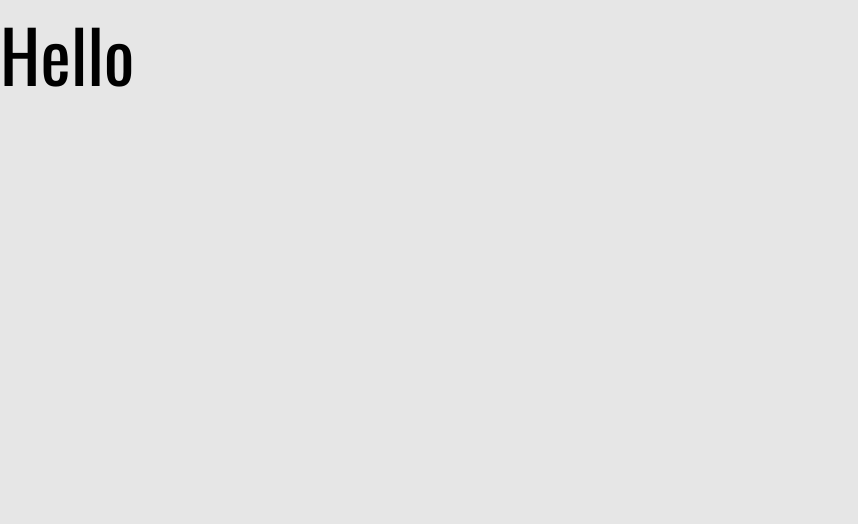
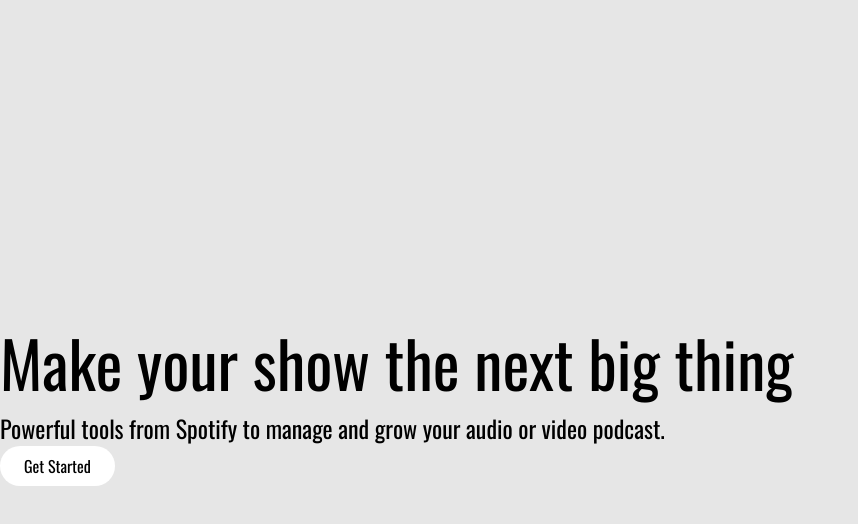
Before and after one commit to Lindo-Mthombeni/Eita-Daa, a React (Vite) app: page / in a window 1280 px wide. Shown: the top 524 px of the page, without its empty margins (0-858 px from the left). Built offline with nearby package versions, Linux system fonts and the light colour scheme; a web font is replaced by a local one.

Commit message:
Update Code

```diff
--- a/src/App.tsx
+++ b/src/App.tsx
@@ -13,7 +13,14 @@ function App() {
 
   return (
     <>
-    <h1>Hello</h1>
+      <div className="flex flex-col justify-center h-screen">
+        <h1>Make your show the next big thing</h1>
+        <h5>
+          Powerful tools from Spotify to manage and grow your audio or video
+          podcast.
+        </h5>
+        <button className="bg-white text-black rounded-full hover:text-accent w-66.25 md:w-fit py-2 px-6">Get Started</button>
+      </div>
       {/* <NavSection />
       {menuOpen && <SideBar />}
       <main className="min-h-[calc(100vh-var(--spacing-nav))] pt-nav">
--- a/src/index.css
+++ b/src/index.css
@@ -1,10 +1,6 @@
 @import "tailwindcss";
 
 @custom-variant dark (&:where(.dark, .dark *));
-
-:root {
-  font-size: 18px;
-}
 
 @theme {
   --color-foreground: hsl(0, 0%, 95%);
@@ -19,15 +15,18 @@
   --color-outline: hsl(0, 0%, 10%);
   --color-fixed: hsl(0, 0%, 95%);
 
-  --text-xs: 0.75rem; /* captions, labels */
-  --text-base: 1rem; /* body text */
-  --text-larger: 1.5rem; /* Base subheadings */
-  --text-md: 2rem; /* text-highlight  */
-  --text-semi: 2.5rem; /* Base heading size */
-  --text-lg: 3rem; /* section subheadings  */
-  --text-xl: 4rem; /* section/page headings */
-  --text-xxl: clamp(4rem, 10vw, 7rem); /* hero display */
-  --text-brand: clamp(6rem, 14vw, 9rem); /* T & H brand letters */
+  /* --text-xs: 0.75rem;
+  --text-larger: 1.5rem;
+  --text-md: 2rem;
+  --text-semi: 2.5rem;
+  --text-lg: 3rem;
+  --text-xl: 4rem;
+  --text-xxl: clamp(4rem, 10vw, 7rem);
+  --text-brand: clamp(6rem, 14vw, 9rem); */
+
+  --text-base: 1rem;
+  --text-heading: clamp(3rem, 2.358974358974359rem + 2.735042735042735vw, 4rem);
+  --text-headline: clamp(1.25rem, 1.0897435897435896rem + 0.6837606837606838vw, 1.5rem);
 
   --font-brand: "Cloister Black";
   --font-head: "Cooper Black";
@@ -56,13 +55,13 @@
   --color-card: hsl(0, 0%, 10%);
 }
 
-@utility text-heading {
+/* @utility text-heading {
   @apply text-semi lg:text-xl font-head;
-}
+} */
 
-@utility text-subheading {
+/* @utility text-subheading {
   @apply text-larger lg:text-md font-bold;
-}
+} */
 
 @layer base {
   body {
@@ -71,8 +70,12 @@
   }
 
   h1 {
-    font-size: 2rem;
-    font-size: clamp(2rem, 0.7179487179487178rem + 5.47008547008547vw, 4rem);
+    font-size: 3rem;
+    @apply text-heading;
+  }
+  h5 {
+    font-size: 1.25rem;
+    @apply text-headline;
   }
   /* html {
     overflow-y: scroll; /* always show scrollbar track */
--- a/style.css
+++ b/style.css
@@ -7,10 +7,6 @@
       "Segoe UI Emoji", "Segoe UI Symbol", "Noto Color Emoji";
     --font-mono: ui-monospace, SFMono-Regular, Menlo, Monaco, Consolas, "Liberation Mono",
       "Courier New", monospace;
-    --color-red-600: oklch(57.7% 0.245 27.325);
-    --color-green-200: oklch(92.5% 0.084 155.995);
-    --color-green-400: oklch(79.2% 0.209 151.711);
-    --color-green-600: oklch(62.7% 0.194 149.214);
     --color-black: #000;
     --color-white: #fff;
     --spacing: 0.25rem;
@@ -18,10 +14,8 @@
     --text-sm--line-height: calc(1.25 / 0.875);
     --text-base: 1rem;
     --text-base--line-height: calc(1.5 / 1);
-    --text-lg: 3rem;
+    --text-lg: 1.125rem;
     --text-lg--line-height: calc(1.75 / 1.125);
-    --text-xl: 4rem;
-    --text-xl--line-height: calc(1.75 / 1.25);
     --font-weight-bold: 700;
     --font-weight-black: 900;
     --tracking-wide: 0.3rem;
@@ -40,15 +34,13 @@
     --color-main: hsl(0, 0%, 0%);
     --color-accent: hsl(45, 100%, 50%);
     --color-content: hsl(0, 0%, 60%);
+    --color-section: hsl(0, 0%, 100%);
     --color-card: hsl(0, 0%, 80%);
     --color-shadow: hsla(0, 0%, 59%, 0.6);
     --color-outline: hsl(0, 0%, 10%);
     --color-fixed: hsl(0, 0%, 95%);
-    --text-larger: 1.5rem;
-    --text-md: 2rem;
-    --text-semi: 2.5rem;
-    --text-xxl: clamp(4rem, 10vw, 7rem);
-    --text-brand: clamp(6rem, 14vw, 9rem);
+    --text-heading: clamp(3rem, 2.358974358974359rem + 2.735042735042735vw, 4rem);
+    --text-headline: clamp(1.25rem, 1.0897435897435896rem + 0.6837606837606838vw, 1.5rem);
     --font-brand: "Cloister Black";
     --font-head: "Cooper Black";
     --font-base: "Oswald";
@@ -276,6 +268,9 @@
   .hidden {
     display: none;
   }
+  .table {
+    display: table;
+  }
   .aspect-square {
     aspect-ratio: 1 / 1;
   }
@@ -291,11 +286,20 @@
   .h-nav {
     height: var(--spacing-nav);
   }
+  .h-screen {
+    height: 100vh;
+  }
   .min-h-50 {
     min-height: calc(var(--spacing) * 50);
   }
   .min-h-\[calc\(100vh-var\(--spacing-nav\)\)\] {
     min-height: calc(100vh - var(--spacing-nav));
+  }
+  .w-66 {
+    width: calc(var(--spacing) * 66);
+  }
+  .w-66\.25 {
+    width: calc(var(--spacing) * 66.25);
   }
   .w-\[min\(90\%\,600px\)\] {
     width: min(90%, 600px);
@@ -315,17 +319,29 @@
   .flex-1 {
     flex: 1;
   }
+  .flex-shrink {
+    flex-shrink: 1;
+  }
   .shrink-0 {
     flex-shrink: 0;
   }
+  .flex-grow {
+    flex-grow: 1;
+  }
   .grow {
     flex-grow: 1;
+  }
+  .border-collapse {
+    border-collapse: collapse;
   }
   .transform {
     transform: var(--tw-rotate-x,) var(--tw-rotate-y,) var(--tw-rotate-z,) var(--tw-skew-x,) var(--tw-skew-y,);
   }
   .cursor-pointer {
     cursor: pointer;
+  }
+  .resize {
+    resize: both;
   }
   .grid-cols-1 {
     grid-template-columns: repeat(1, minmax(0, 1fr));
@@ -347,6 +363,9 @@
   }
   .justify-start {
     justify-content: flex-start;
+  }
+  .gap-0 {
+    gap: calc(var(--spacing) * 0);
   }
   .gap-0\.5 {
     gap: calc(var(--spacing) * 0.5);
@@ -392,6 +411,9 @@
   }
   .rounded-2xl {
     border-radius: var(--radius-2xl);
+  }
+  .rounded-full {
+    border-radius: calc(infinity * 1px);
   }
   .rounded-lg {
     border-radius: var(--radius-lg);
@@ -449,6 +471,10 @@
     }
     background-image: linear-gradient(var(--tw-gradient-stops));
   }
+  .from-black {
+    --tw-gradient-from: var(--color-black);
+    --tw-gradient-stops: var(--tw-gradient-via-stops, var(--tw-gradient-position), var(--tw-gradient-from) var(--tw-gradient-from-position), var(--tw-gradient-to) var(--tw-gradient-to-position));
+  }
   .from-black\/60 {
     --tw-gradient-from: color-mix(in srgb, #000 60%, transparent);
     @supports (color: color-mix(in lab, red, red)) {
@@ -462,6 +488,11 @@
       --tw-gradient-from: color-mix(in oklab, var(--color-black) 70%, transparent);
     }
     --tw-gradient-stops: var(--tw-gradient-via-stops, var(--tw-gradient-position), var(--tw-gradient-from) var(--tw-gradient-from-position), var(--tw-gradient-to) var(--tw-gradient-to-position));
+  }
+  .via-black {
+    --tw-gradient-via: var(--color-black);
+    --tw-gradient-via-stops: var(--tw-gradient-position), var(--tw-gradient-from) var(--tw-gradient-from-position), var(--tw-gradient-via) var(--tw-gradient-via-position), var(--tw-gradient-to) var(--tw-gradient-to-position);
+    --tw-gradient-stops: var(--tw-gradient-via-stops);
   }
   .via-black\/40 {
     --tw-gradient-via: color-mix(in srgb, #000 40%, transparent);
@@ -503,6 +534,12 @@
   }
   .p-10 {
     padding: calc(var(--spacing) * 10);
+  }
+  .px-0 {
+    padding-inline: calc(var(--spacing) * 0);
+  }
+  .px-4 {
+    padding-inline: calc(var(--spacing) * 4);
   }
   .px-5 {
     padding-inline: calc(var(--spacing) * 5);
@@ -555,14 +592,6 @@
   .text-center {
     text-align: center;
   }
-  .text-heading {
-    font-family: var(--font-head);
-    font-size: var(--text-semi);
-    @media (width >= 64rem) {
-      font-size: var(--text-xl);
-      line-height: var(--tw-leading, var(--text-xl--line-height));
-    }
-  }
   .font-base {
     font-family: var(--font-base);
   }
@@ -584,22 +613,11 @@
     font-size: var(--text-sm);
     line-height: var(--tw-leading, var(--text-sm--line-height));
   }
-  .text-subheading {
-    font-size: var(--text-larger);
-    --tw-font-weight: var(--font-weight-bold);
-    font-weight: var(--font-weight-bold);
-    @media (width >= 64rem) {
-      font-size: var(--text-md);
-    }
-  }
   .text-\[20px\] {
     font-size: 20px;
   }
-  .text-brand {
-    font-size: var(--text-brand);
-  }
-  .text-xxl {
-    font-size: var(--text-xxl);
+  .text-heading {
+    font-size: var(--text-heading);
   }
   .leading-lg {
     --tw-leading: var(--leading-lg);
@@ -630,8 +648,14 @@
   .text-fixed {
     color: var(--color-fixed);
   }
+  .text-main {
+    color: var(--color-main);
+  }
   .italic {
     font-style: italic;
+  }
+  .underline {
+    text-decoration-line: underline;
   }
   .opacity-65 {
     opacity: 65%;
@@ -643,8 +667,15 @@
     --tw-shadow: 10px 0 15px var(--tw-shadow-color, var(--color-shadow));
     box-shadow: var(--tw-inset-shadow), var(--tw-inset-ring-shadow), var(--tw-ring-offset-shadow), var(--tw-ring-shadow), var(--tw-shadow);
   }
+  .outline {
+    outline-style: var(--tw-outline-style);
+    outline-width: 1px;
+  }
   .contrast-150 {
     --tw-contrast: contrast(150%);
+    filter: var(--tw-blur,) var(--tw-brightness,) var(--tw-contrast,) var(--tw-grayscale,) var(--tw-hue-rotate,) var(--tw-invert,) var(--tw-saturate,) var(--tw-sepia,) var(--tw-drop-shadow,);
+  }
+  .filter {
     filter: var(--tw-blur,) var(--tw-brightness,) var(--tw-contrast,) var(--tw-grayscale,) var(--tw-hue-rotate,) var(--tw-invert,) var(--tw-saturate,) var(--tw-sepia,) var(--tw-drop-shadow,);
   }
   .transition-\[gap\] {
@@ -807,6 +838,11 @@
       margin-top: min(15vw, 200px);
     }
   }
+  .md\:w-fit {
+    @media (width >= 48rem) {
+      width: fit-content;
+    }
+  }
   .lg\:my-\[3\%\] {
     @media (width >= 64rem) {
       margin-block: 3%;
@@ -825,6 +861,11 @@
   .lg\:w-\[30\%\] {
     @media (width >= 64rem) {
       width: 30%;
+    }
+  }
+  .lg\:w-fit {
+    @media (width >= 64rem) {
+      width: fit-content;
     }
   }
   .lg\:max-w-200 {
@@ -919,9 +960,6 @@
     }
   }
 }
-:root {
-  font-size: 18px;
-}
 .dark {
   --color-foreground: hsl(0, 0%, 10%);
   --color-background: hsl(0, 0%, 0%);
@@ -947,8 +985,12 @@
     transition-timing-function: var(--ease-in-out);
   }
   h1 {
-    font-size: 2rem;
-    font-size: clamp(2rem, 0.7179487179487178rem + 5.47008547008547vw, 4rem);
+    font-size: 3rem;
+    font-size: var(--text-heading);
+  }
+  h5 {
+    font-size: 1.25rem;
+    font-size: var(--text-headline);
   }
   svg {
     stroke: var(--color-main);
@@ -1021,11 +1063,11 @@
   inherits: false;
   initial-value: 100%;
 }
-@property --tw-font-weight {
+@property --tw-leading {
   syntax: "*";
   inherits: false;
 }
-@property --tw-leading {
+@property --tw-font-weight {
   syntax: "*";
   inherits: false;
 }
@@ -1097,6 +1139,11 @@
   syntax: "*";
   inherits: false;
   initial-value: 0 0 #0000;
+}
+@property --tw-outline-style {
+  syntax: "*";
+  inherits: false;
+  initial-value: solid;
 }
 @property --tw-blur {
   syntax: "*";
@@ -1192,8 +1239,8 @@
       --tw-gradient-from-position: 0%;
       --tw-gradient-via-position: 50%;
       --tw-gradient-to-position: 100%;
+      --tw-leading: initial;
       --tw-font-weight: initial;
-      --tw-leading: initial;
       --tw-tracking: initial;
       --tw-shadow: 0 0 #0000;
       --tw-shadow-color: initial;
@@ -1209,6 +1256,7 @@
       --tw-ring-offset-width: 0px;
       --tw-ring-offset-color: #fff;
       --tw-ring-offset-shadow: 0 0 #0000;
+      --tw-outline-style: solid;
       --tw-blur: initial;
       --tw-brightness: initial;
       --tw-contrast: initial;
```
